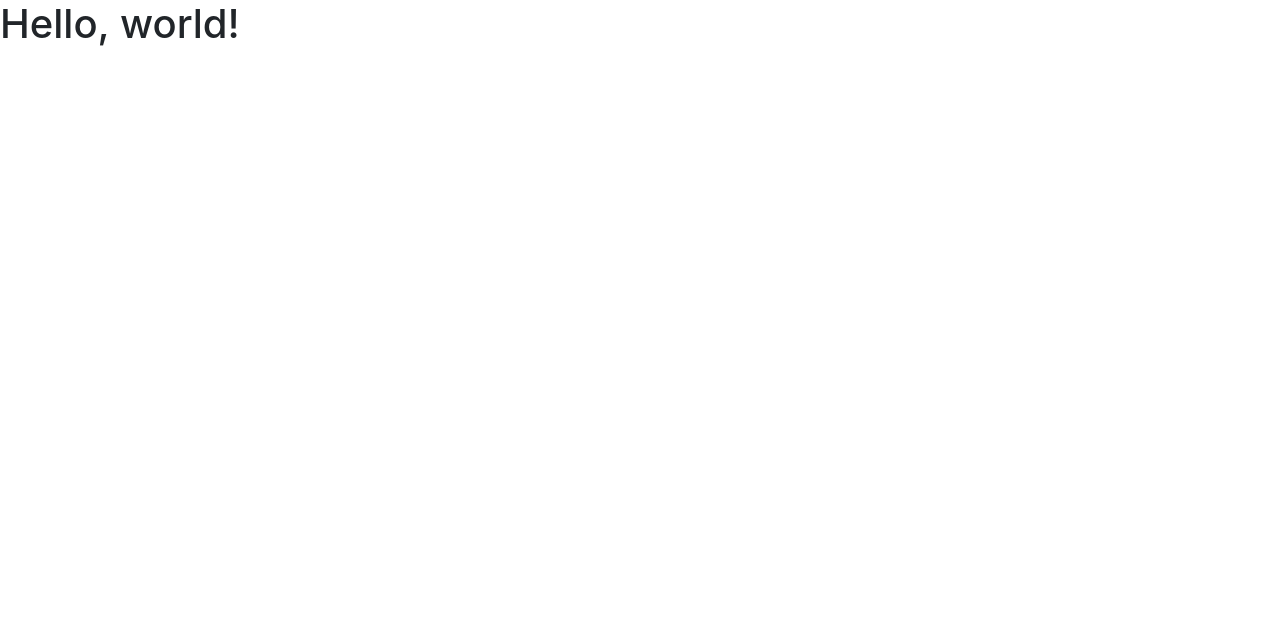
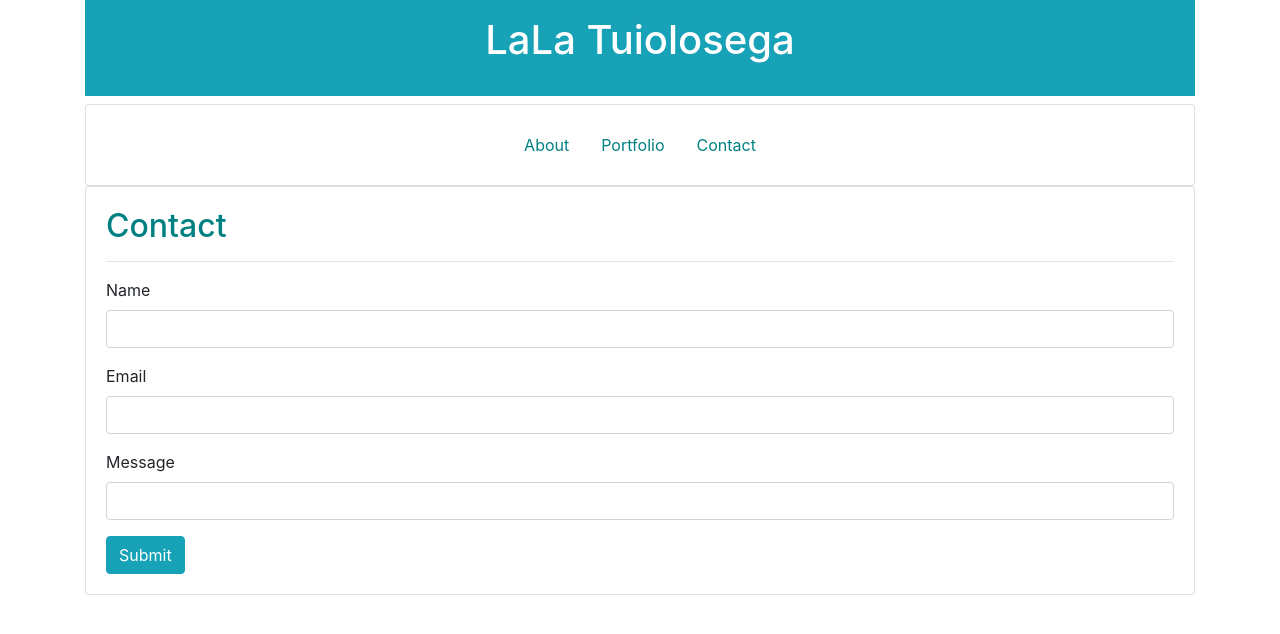
Before and after one commit to ltuiolosega/responsive-portfolio, a plain HTML site: page contact.html in a window 1280 px wide. Drawn offline with nearby package versions, Linux system fonts and the light colour scheme.

Commit message:
contact.html update

```diff
--- a/contact.html
+++ b/contact.html
@@ -1,5 +1,6 @@
 <!doctype html>
 <html lang="en">
+
   <head>
     <!-- Required meta tags -->
     <meta charset="utf-8">
@@ -8,10 +9,60 @@
     <!-- Bootstrap CSS -->
     <link rel="stylesheet" href="https://stackpath.bootstrapcdn.com/bootstrap/4.5.0/css/bootstrap.min.css" integrity="sha384-9aIt2nRpC12Uk9gS9baDl411NQApFmC26EwAOH8WgZl5MYYxFfc+NcPb1dKGj7Sk" crossorigin="anonymous">
 
-    <title>Hello, world!</title>
+    <title>Contact Page</title>
   </head>
+
   <body>
-    <h1>Hello, world!</h1>
+    <div class="container">
+      <div class="p-3 mb-2 bg-info text-white">
+        <blockquote class="blockquote text-center">
+          <h1>LaLa Tuiolosega</h1>
+        </blockquote>
+      </div>
+
+      <div class="card">
+        <div class="card-body">
+          <div class="text-grey">
+            <ul class="nav justify-content-center">
+              <li class="nav-item">
+                <a class="nav-link active" href="#" style="color: teal;">About</a>
+              </li>
+              <li class="nav-item">
+                <a class="nav-link" href="#" style="color: teal;">Portfolio</a>
+              </li>
+              <li class="nav-item">
+                <a class="nav-link" href="#" style="color: teal;">Contact</a>
+            </ul>
+          </div>
+        </div>
+      </div>
+    </div>
+
+    <div class="container">
+      <div class="card">
+        <div class="card-body">
+      <h2 style="color: teal">Contact</h2>
+        <hr>
+        <form>
+          <div class="form-group">
+            <label for="exampleInputEmail1">Name</label>
+            <input type="name" class="form-control" id="nameInputName1" aria-describedby="nameHelp">
+        </div>
+        <div class="form-group">
+          <label for="exampleInputEmail1">Email</label>
+          <input type="email" class="form-control" id="exampleInputEmail1" aria-describedby="emailHelp">
+        </div>
+        <div class="form-group">
+          <label for="exampleInputEmail1">Message</label>
+          <input type="message" class="form-control" id="messageInputMessage" aria-describedby="MessageHelp">
+
+        </div>
+        <button type="button" class="btn btn-info">Submit</button>
+        </form>
+      </div>
+    </div>
+
+
 
     <!-- Optional JavaScript -->
     <!-- jQuery first, then Popper.js, then Bootstrap JS -->
```
Also changed, not shown: 1 other file.
